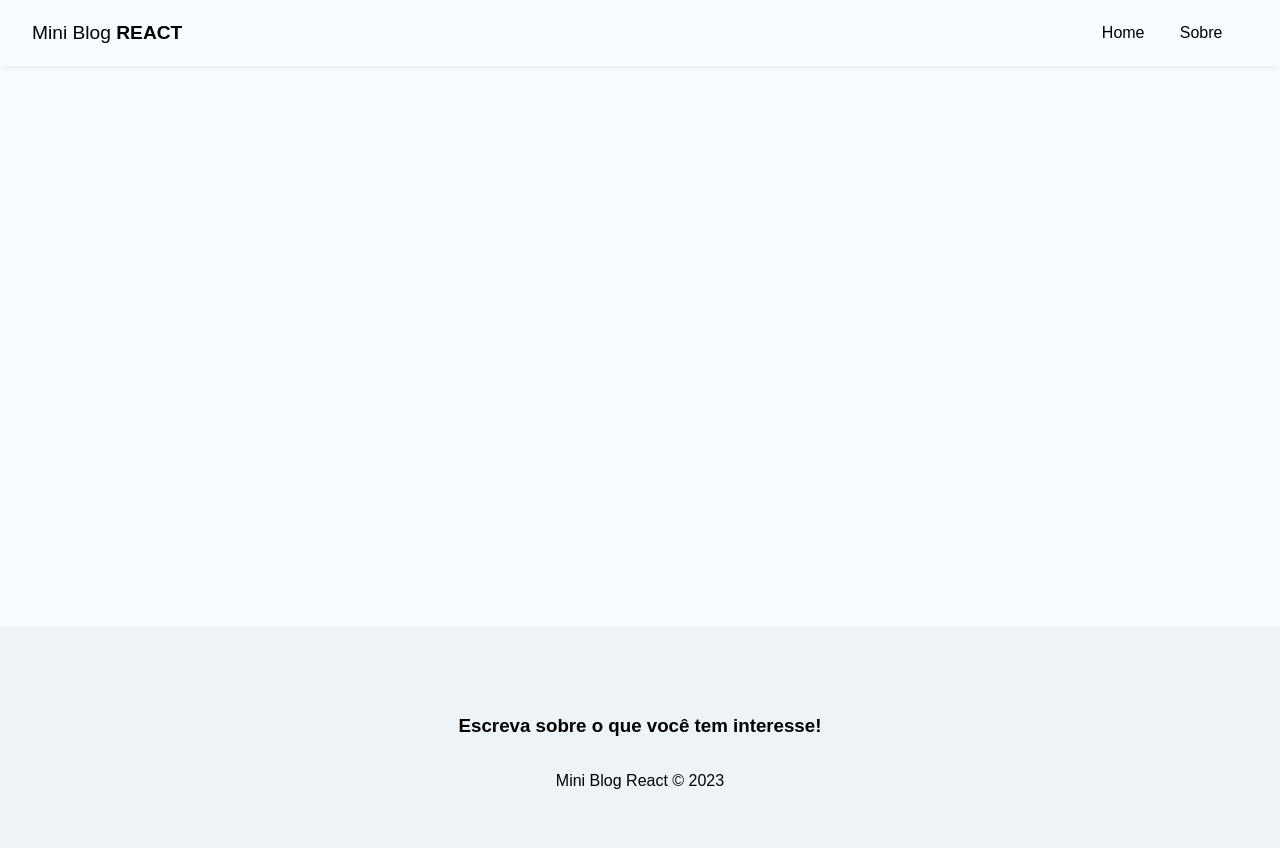
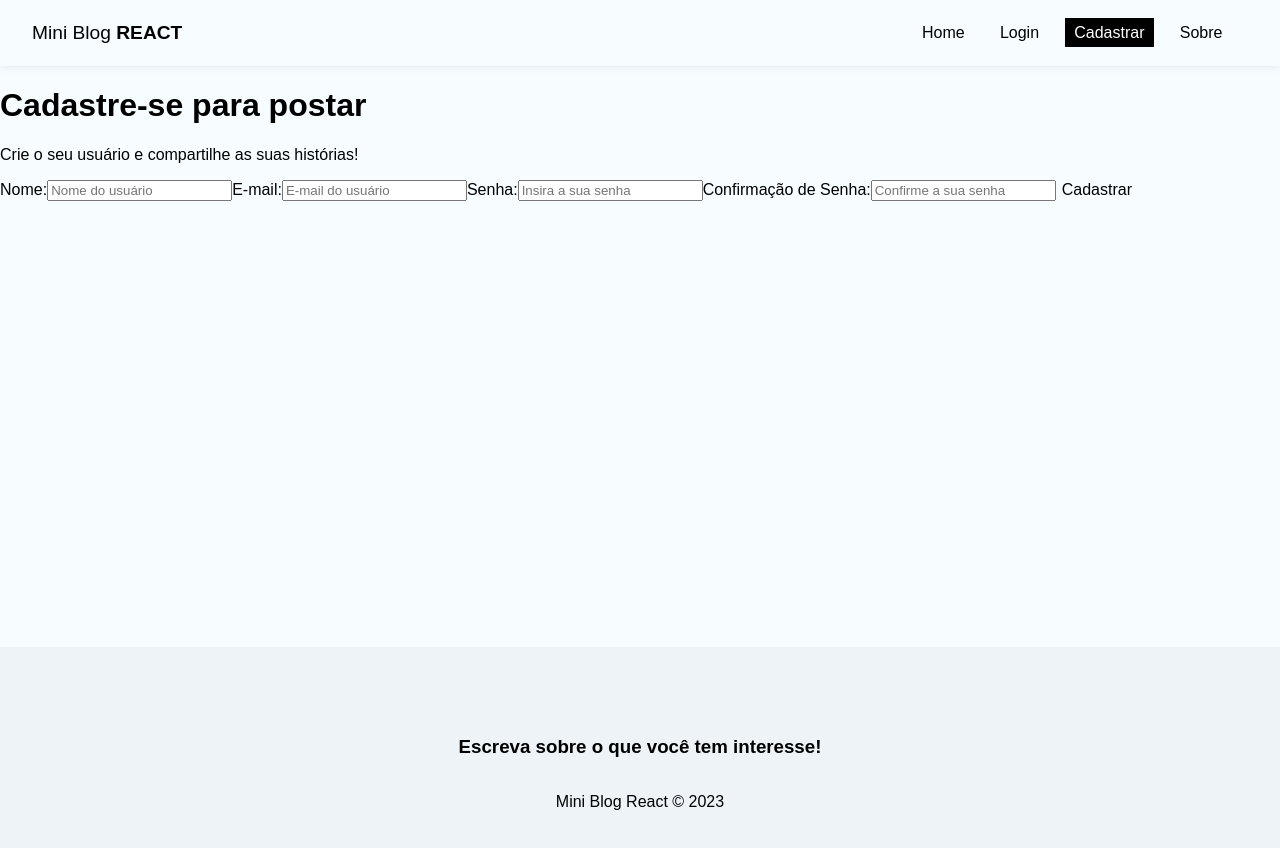
Before and after one commit to ehurafa/react-from-zero-to-mastery, a React (Create React App) app in the folder ARQUIVOS/10_MINIBLOG/miniblog/: page /register in a window 1280 px wide. Shown: the top 848 px of the page. Built offline with nearby package versions, Linux system fonts and the light colour scheme.

Commit message:
creating register form

```diff
--- a/ARQUIVOS/10_MINIBLOG/miniblog/src/App.js
+++ b/ARQUIVOS/10_MINIBLOG/miniblog/src/App.js
@@ -5,6 +5,8 @@ import { BrowserRouter, Routes, Route, Navigate } from 'react-router-dom'
 // pages
 import Home from './pages/Home/Home'
 import About from './pages/About/About'
+import Login from './pages/Login/Login';
+import Register from './pages/Register/Register';
 
 // components
 import Navbar from './components/Navbar/Navbar';
@@ -19,6 +21,8 @@ function App() {
           <Routes>
             <Route path="/" element={<Home />} />
             <Route path="/about" element={<About />} />
+            <Route path="/login" element={<Login />} />
+            <Route path="/register" element={<Register />} />
           </Routes>
         </div>
         <Footer />
--- a/ARQUIVOS/10_MINIBLOG/miniblog/src/components/Navbar/Navbar.js
+++ b/ARQUIVOS/10_MINIBLOG/miniblog/src/components/Navbar/Navbar.js
@@ -11,6 +11,12 @@ const Navbar = () => {
                 <NavLink to="/" className={({isActive}) => (isActive ? styles.active : '')}>Home</NavLink>
             </li>
             <li>
+                <NavLink to="/login" className={({isActive}) => (isActive ? styles.active : '')}>Login</NavLink>
+            </li>
+            <li>
+                <NavLink to="/register" className={({isActive}) => (isActive ? styles.active : '')}>Cadastrar</NavLink>
+            </li>
+            <li>
                 <NavLink to="/about" className={({isActive}) => (isActive ? styles.active : '')}>Sobre</NavLink>
             </li>
         </ul>
--- /dev/null
+++ b/ARQUIVOS/10_MINIBLOG/miniblog/src/pages/Login/Login.js
@@ -0,0 +1,11 @@
+import styles from './Login.module.css'
+
+const Login = () => {
+  return (
+    <div>
+        <h2>Login</h2>
+    </div>
+  )
+}
+
+export default Login
--- /dev/null
+++ b/ARQUIVOS/10_MINIBLOG/miniblog/src/pages/Register/Register.js
@@ -0,0 +1,33 @@
+import styles from './Register.module.css'
+
+import { useState, useEffect } from 'react'
+
+const Register = () => {
+  return (
+    <div>
+        <h1>Cadastre-se para postar</h1>
+        <p>Crie o seu usuário e compartilhe as suas histórias!</p>
+        <form>
+            <label>
+                <span>Nome:</span>
+                <input type="text" placeholder="Nome do usuário" name="displayName" required />
+            </label>
+            <label>
+                <span>E-mail:</span>
+                <input type="email" placeholder="E-mail do usuário" name="email" required />
+            </label>
+            <label>
+                <span>Senha:</span>
+                <input type="password" placeholder="Insira a sua senha" name="password" required />
+            </label>
+            <label>
+                <span>Confirmação de Senha:</span>
+                <input type="password" placeholder="Confirme a sua senha" name="confirmPassword" required />
+            </label>
+            <button className="btn">Cadastrar</button>
+        </form>
+    </div>
+  )
+}
+
+export default Register
--- /dev/null
+++ b/ARQUIVOS/10_MINIBLOG/miniblog/src/pages/Register/Register.module.css
@@ -0,0 +1,7 @@
+.register {
+    text-align: center;
+}
+
+.register p {
+    color: #aaa;
+}
```
Also changed, not shown: ARQUIVOS/10_MINIBLOG/miniblog/src/pages/Login/Login.module.css (added).
